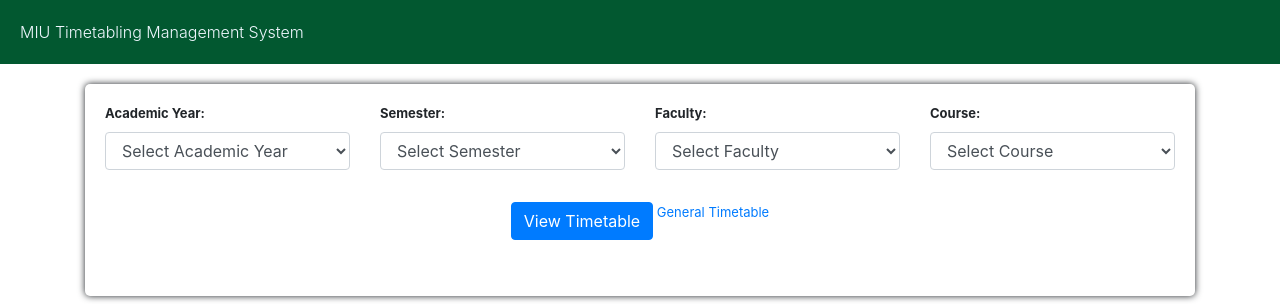
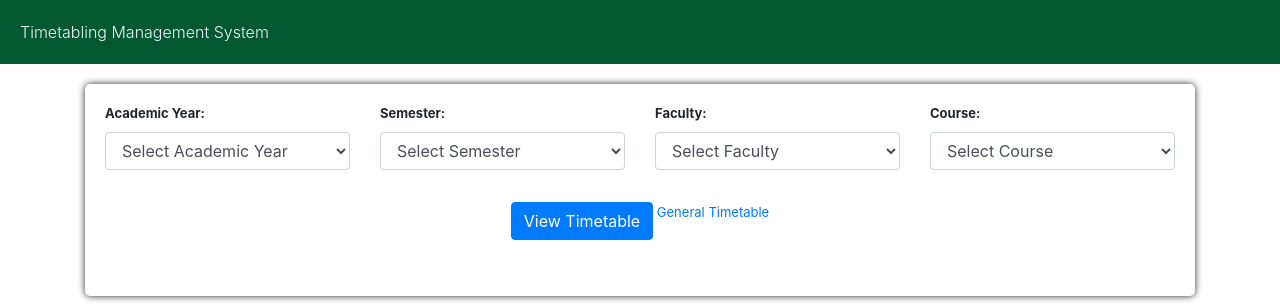
Before and after one commit to Marakai-hub/timetable, a Django app: template miutimetable/templates/timetable.html in a window 1280 px wide. Shown: the top 304 px of the page. Run offline with Django 3.2, Linux system fonts and the light colour scheme; the template is opened without the code that fills it, so the values that code supplies are empty; some libraries are stand-ins or nearby versions.

Commit message:
Update timetable.html

```diff
--- a/miutimetable/templates/timetable.html
+++ b/miutimetable/templates/timetable.html
@@ -19,7 +19,7 @@
 </head>
 <body>
     <div class="top-bar" style="background-color: #025830; padding: 20PX; margin-bottom: 20PX;">
-        <span class="brand-text font-weight-light" style="color: aliceblue;">MIU Timetabling Management System</span>
+        <span class="brand-text font-weight-light" style="color: aliceblue;">Timetabling Management System</span>
 
     </div>
     <div class="container">
```
